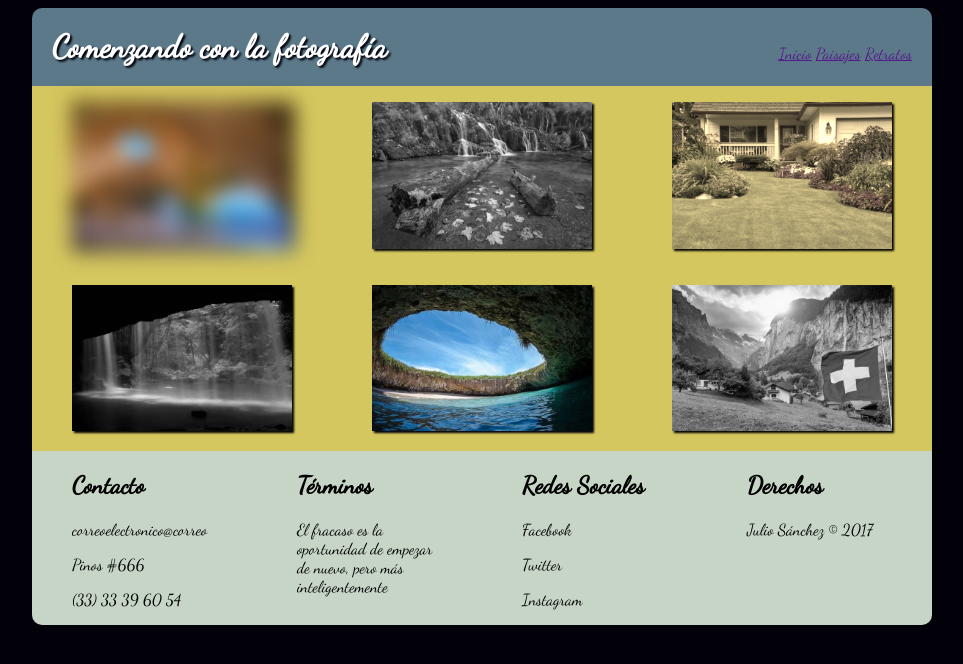
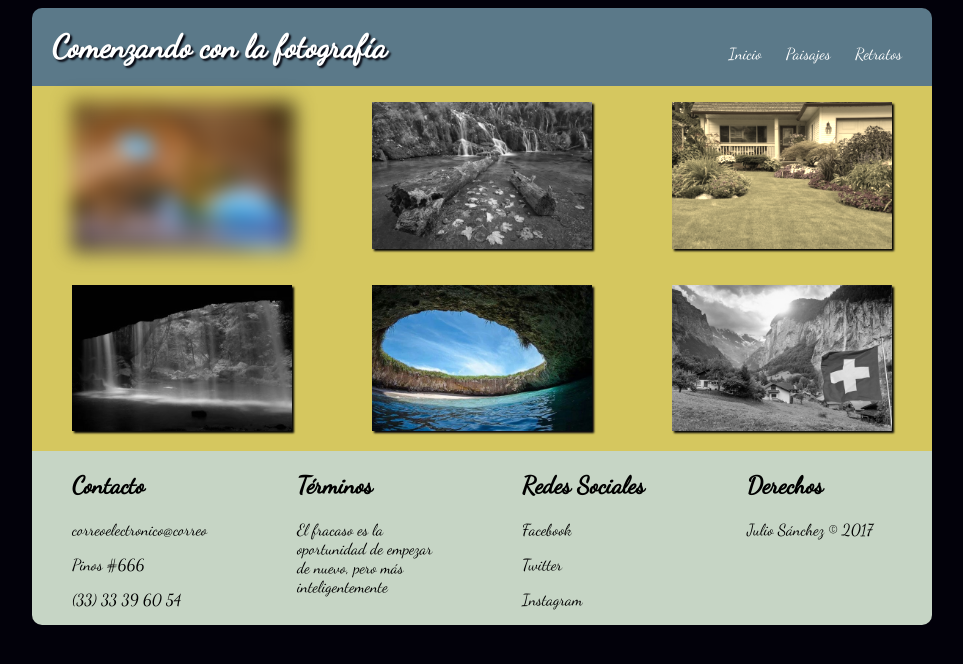
Before and after one commit to julioEduardo/CSS-RWD, a plain HTML site: page paisajes.html in a window 1280 px wide. Shown: the whole page, without its empty margins (158-1121 px from the left). Drawn offline with Linux system fonts and the light colour scheme.

Commit message:
ultimos detalles

```diff
--- a/css/estilos.css
+++ b/css/estilos.css
@@ -13,21 +13,16 @@ footer{
 	background-color: #C6d5c5;
 }
 h1{
-	text-align: left;
 	color: white;
 	text-shadow: 2px 2px 2px #02010a;
-	display: inline;
-}
-nav{
-	text-align: right;
-	display: inline;
-}
-ul{
-	display: inline;
-	float: right;
 }
 li{
 	display: inline;
+	margin: 10px;
+}
+a{
+	text-decoration: none;
+	color: white;
 }
 img{
 	box-shadow: 2px 2px 2px #02010a;
@@ -85,6 +80,12 @@ footer{
 	}
 }
 @media (max-width:420px){
+	h1{
+		text-align: center;
+	}
+	nav{
+		text-align: center;
+	}
 	#contenido{
 		width: 100%;
 	}
@@ -100,6 +101,16 @@ footer{
 	}
 }
 @media (min-width:421px){
+	h1{
+		display: inline;
+		text-align: left;
+	}
+	nav{
+		display: inline;
+	}
+	ul{
+		float: right;
+	}
 	#contenido{
 		max-width: 900px;
 	}
--- a/paisajes.html
+++ b/paisajes.html
@@ -13,9 +13,9 @@
 	<h1>Comenzando con la fotograf&iacute;a</h1>
 	<nav>
 		<ul>
-			<li><a href="">Inicio</a></li>
-			<li><a href="">Paisajes</a></li>
-			<li><a href="">Retratos</a></li>
+			<li><a href="index.html">Inicio</a></li>
+			<li><a href="paisajes.html">Paisajes</a></li>
+			<li><a href="retratos.html">Retratos</a></li>
 		</ul>
 	</nav>
 </header>
```
Also changed, not shown: index.html (+3 -3 lines), retratos.html (+3 -3 lines).
